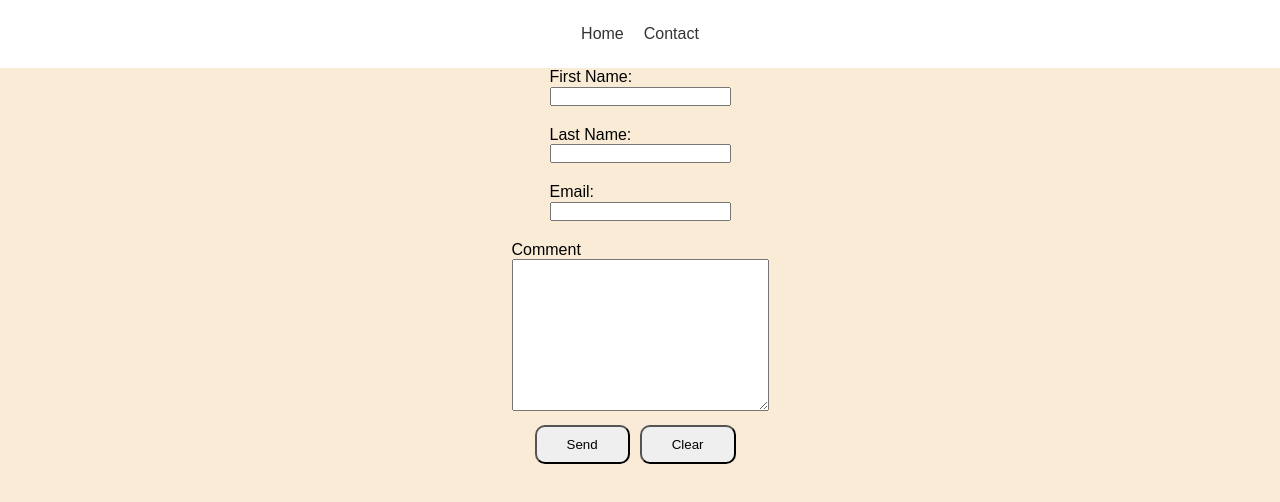
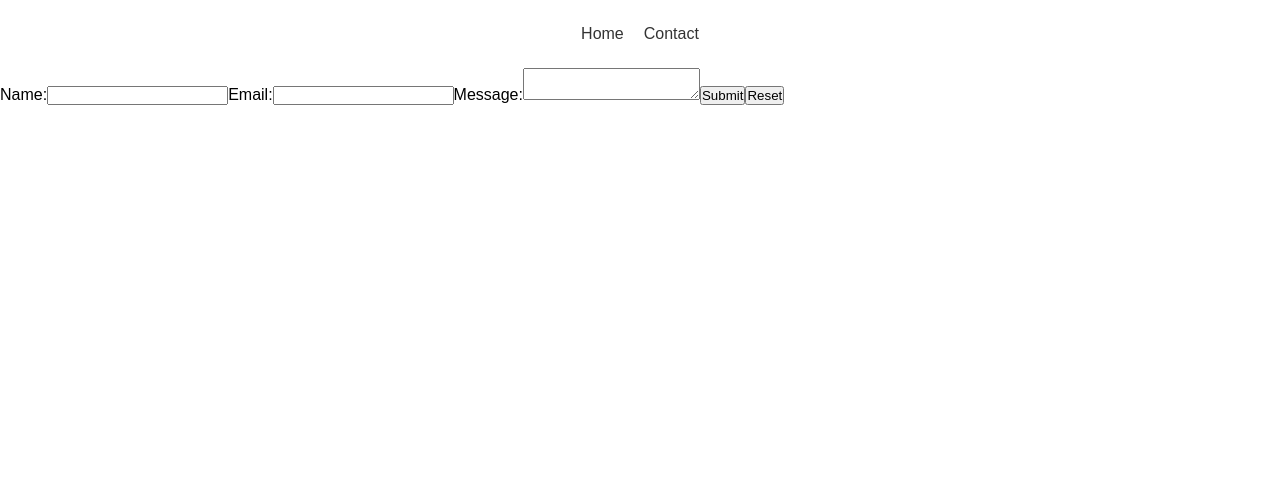
Before and after one commit to mwhitlow83/assignment_3, a React (Create React App) app: page /contact in a window 1280 px wide. Shown: the top 502 px of the page. Built offline with nearby package versions, Linux system fonts and the light colour scheme; a web font is replaced by a local one.

Commit message:
react enhance form

```diff
--- a/src/contact.js
+++ b/src/contact.js
@@ -1,62 +1,39 @@
-import React from 'react'
+import { useState } from "react";
 
-const contact = () => {
+export default function Multiple() {
 
-    return (
-    <div className="cbody">
+  const [formData, setFormData] = useState({name: "",email: "",message: ""});
 
-                <div className="form-row">
-                        <label class="cfield">First Name:
-                                <input
-                                type="text"
-                                name="first-name"
-                                required />
-                        </label>
-                </div>
+  const handleChange = (event) => {
+    const { name, value } = event.target;
+    setFormData((prevFormData) => ({ ...prevFormData, [name]: value }));
+     };
 
+  const handleSubmit = (event) => {
 
-                <div className="form-row">
-                        <label class="cfield">Last Name:
-                            <input
-                                type="text"
-                                name="last-name" />
-                        </label>
+    event.preventDefault();
+    alert(`Name: ${formData.name}, Email: ${formData.email}, Message: ${formData.message}`
+    );
+    };
 
-                 </div>
+    const handleReset = () => {
+        setFormData({ name: "", email: "", message: "" });
+    };
 
-                <div className="form-row">
-                        <label class="cfield">Email:
-                            <input
-                                type="email"
-                                name="email"
-                            required />
-                        </label>
-                </div>
+  return (
+    <form onSubmit={handleSubmit}>
+      <label htmlFor="name">Name:</label>
+      <input type="text" id="name" name="name" value={formData.name} onChange={handleChange}/>
 
+      <label htmlFor="email">Email:</label>
+      <input type="email" id="email" name="email" value={formData.email} onChange={handleChange}/>
 
-            <div className="form-row">
-                <label class="cfield">Comment
-                    <textarea
-                        name="message"
-                        cols="30"
-                        rows="10"
-                        required></textarea>
-                </label>
+      <label htmlFor="message">Message:</label>
+      <textarea id="message" name="message" value={formData.message} onChange={handleChange}/>
 
-            </div>
-
-
-            <div className='form-row-b'>
-                <button className='b' type="submit">Send</button>
-                <button className='b' type="reset">Clear</button>
-
-             </div>
-
-
-
-
-    </div>
-  )
+      <button type="submit">Submit</button>
+      <button type="reset" onClick={handleReset}
+      >Reset</button>
+    </form>
+  );
 }
-
-export default contact
```
